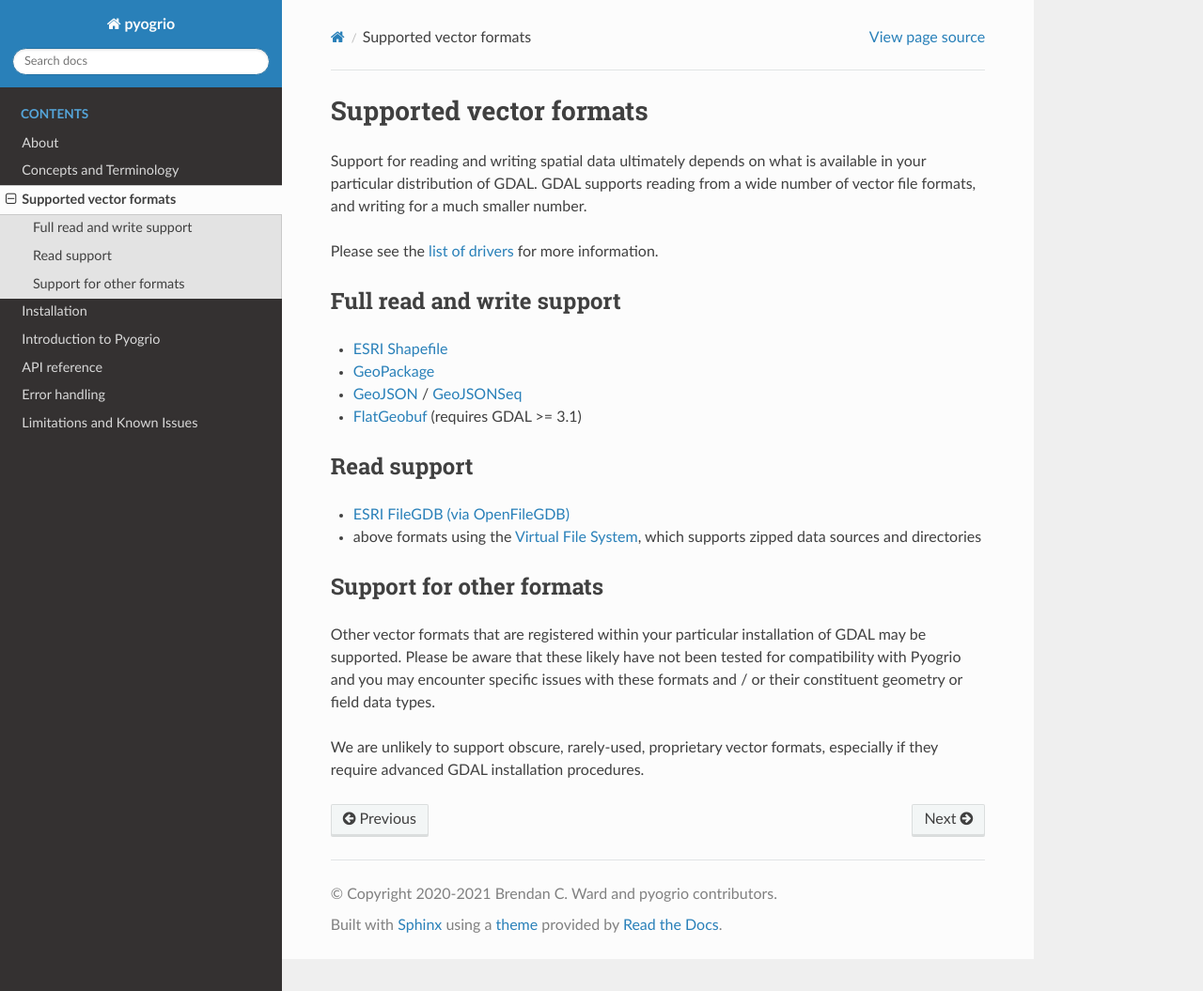
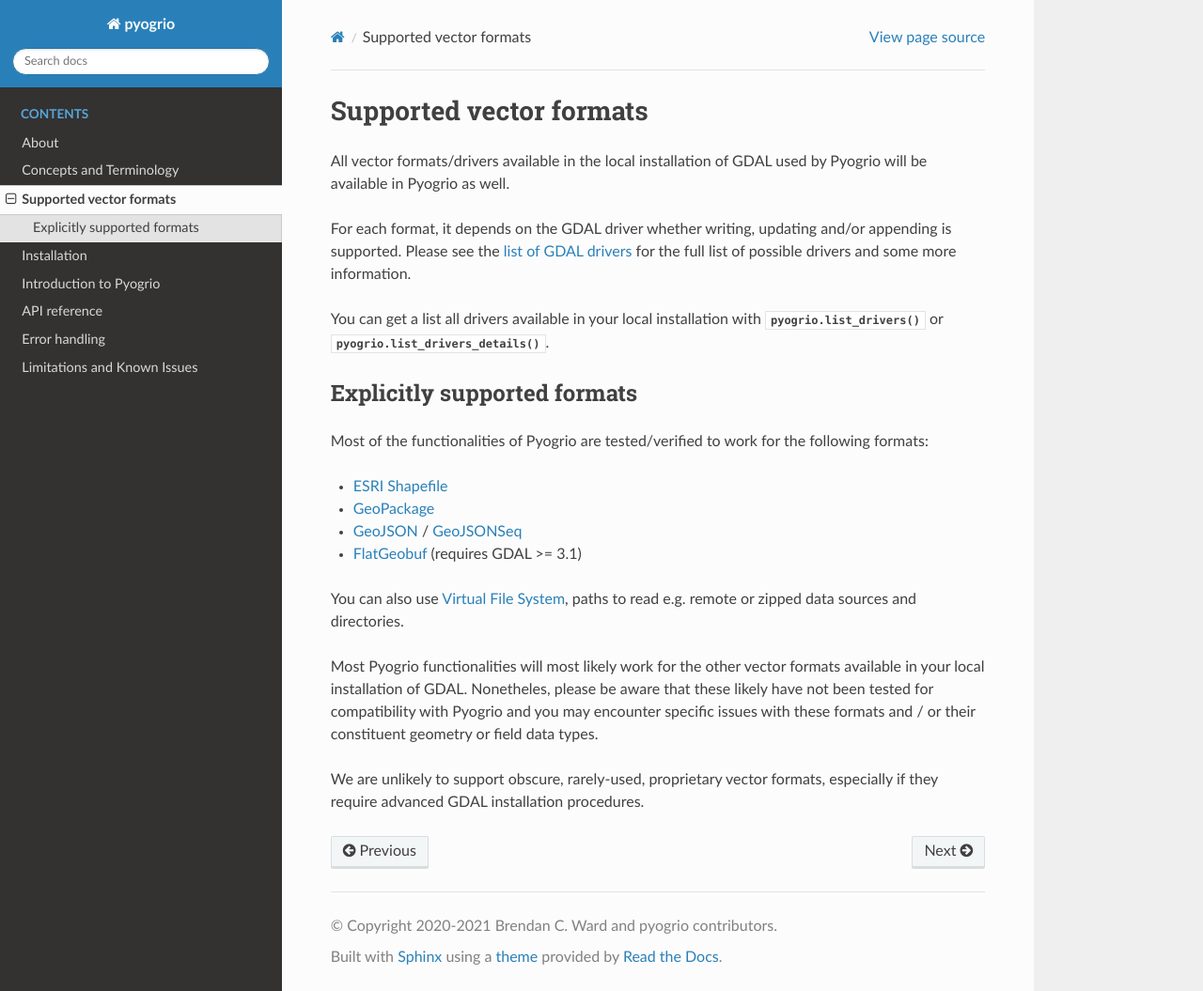
Before and after one commit to geopandas/pyogrio, a Sphinx documentation site: the page built from docs/source/supported_formats.md, in a window 1280 px wide and 1055 px high. Shown: the whole window at 94% size. Built offline with Sphinx 7.4.7 and the Read the Docs theme 3.1.0, drawn with Linux system fonts in a browser that asks for light colours; the version number could not be read and is left out.

Commit message:
Update supported_formats.md

```diff
--- a/docs/source/supported_formats.md
+++ b/docs/source/supported_formats.md
@@ -1,30 +1,34 @@
 # Supported vector formats
 
-Support for reading and writing spatial data ultimately depends on what is
-available in your particular distribution of GDAL. GDAL supports reading from
-a wide number of vector file formats, and writing for a much smaller number.
+All vector formats/drivers available in the local installation of GDAL used
+by Pyogrio will be available in Pyogrio as well.
 
-Please see the [list of drivers](https://gdal.org/drivers/vector/index.html) for
-more information.
+For each format, it depends on the GDAL driver whether writing, updating and/or
+appending is supported. Please see the
+[list of GDAL drivers](https://gdal.org/drivers/vector/index.html) for the full
+list of possible drivers and some more information.
 
-## Full read and write support
+You can get a list all drivers available in your local installation with
+{func}`pyogrio.list_drivers` or {func}`pyogrio.list_drivers_details`.
+
+## Explicitly supported formats
+
+Most of the functionalities of Pyogrio are tested/verified to work for the
+following formats:
 
 -   [ESRI Shapefile](https://gdal.org/drivers/vector/shapefile.html)
 -   [GeoPackage](https://gdal.org/drivers/vector/gpkg.html)
 -   [GeoJSON](https://gdal.org/drivers/vector/geojson.html) / [GeoJSONSeq](https://gdal.org/drivers/vector/geojsonseq.html)
 -   [FlatGeobuf](https://gdal.org/drivers/vector/flatgeobuf.html) (requires GDAL >= 3.1)
 
-## Read support
+You can also use [Virtual File System](https://gdal.org/user/virtual_file_systems.html#virtual-file-systems),
+paths to read e.g. remote or zipped data sources and directories.
 
--   [ESRI FileGDB (via OpenFileGDB)](https://gdal.org/drivers/vector/openfilegdb.html#vector-openfilegdb)
--   above formats using the [Virtual File System](https://gdal.org/user/virtual_file_systems.html#virtual-file-systems), which supports zipped data sources and directories
-
-## Support for other formats
-
-Other vector formats that are registered within your particular installation of
-GDAL may be supported. Please be aware that these likely have not been tested
-for compatibility with Pyogrio and you may encounter specific issues with these
-formats and / or their constituent geometry or field data types.
+Most Pyogrio functionalities will most likely work for the other vector formats
+available in your local installation of GDAL. Nonetheles, please be aware that
+these likely have not been tested for compatibility with Pyogrio and you may
+encounter specific issues with these formats and / or their constituent geometry
+or field data types.
 
 We are unlikely to support obscure, rarely-used, proprietary vector formats,
 especially if they require advanced GDAL installation procedures.
```
